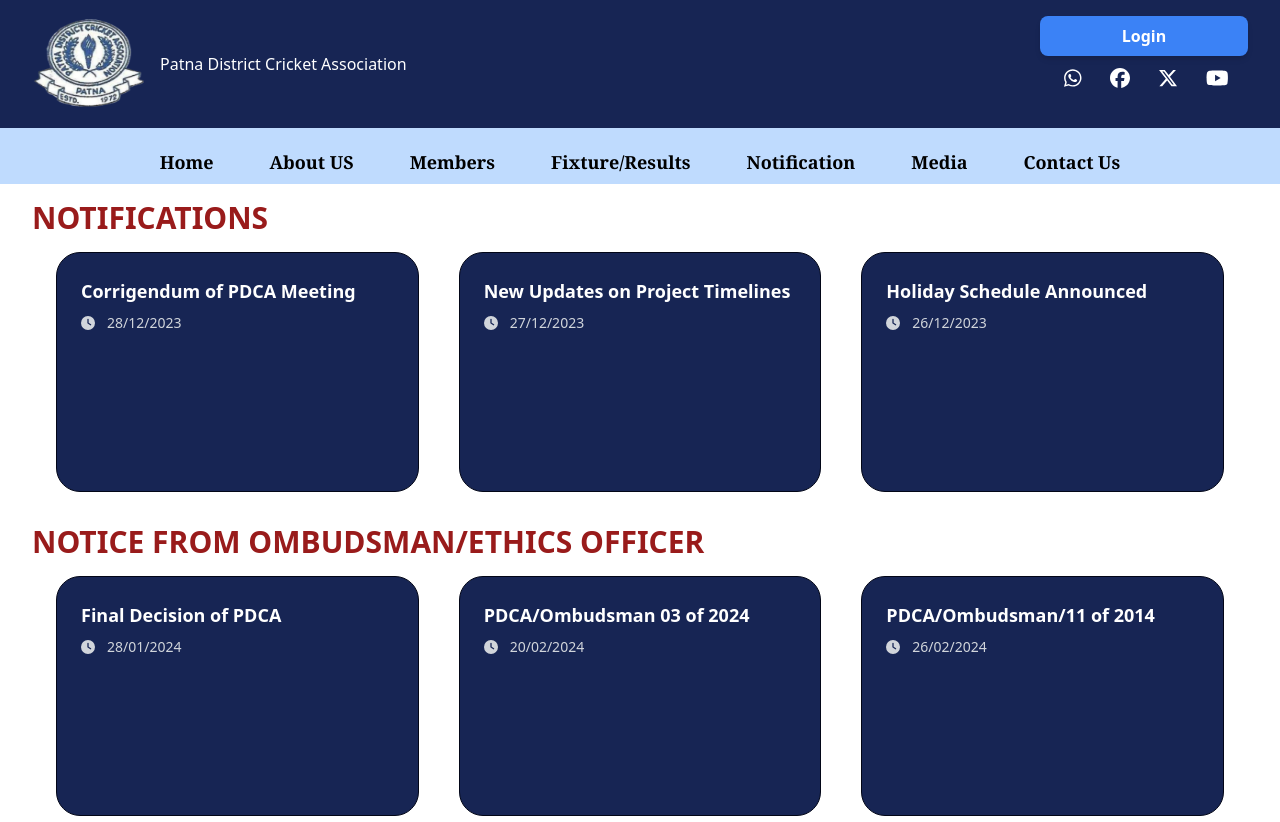
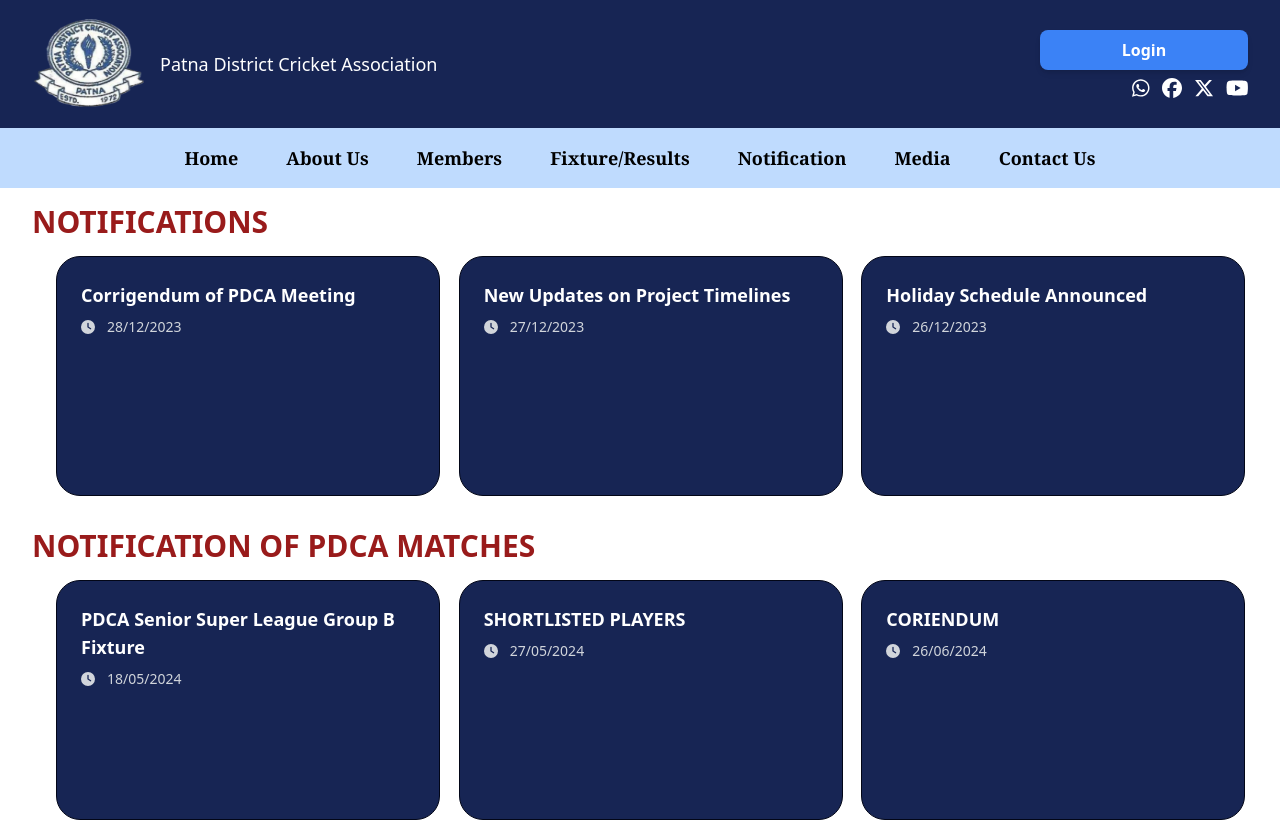
Before and after one commit to Samar1402/P.D.C.A, a React (Vite) app: page / in a window 1280 px wide. Shown: the top 822 px of the page. Built offline with nearby package versions, Linux system fonts and the light colour scheme.

Commit message:
add responsive and add dropdown on about

```diff
--- a/src/App.jsx
+++ b/src/App.jsx
@@ -9,6 +9,7 @@ import Contact from "./Components/Contact";
 import Notification from "./Components/Notification";
 import Members from "./Components/Members";
 import Gallery from "./Components/Gallery";
+import CommitteeMember from "./Components/CommitteeMember";
 
 function App() {
   return (
@@ -25,6 +26,10 @@ function App() {
           <Route path="/notification" element={<Notification />}></Route>
           <Route path="/members" element={<Members />}></Route>
           <Route path="/media" element={<Gallery />}></Route>
+          <Route
+            path="/about/committeeMembers"
+            element={<CommitteeMember />}
+          ></Route>
         </Routes>
       </main>
       <Footer />
--- a/src/Components/Header.jsx
+++ b/src/Components/Header.jsx
@@ -18,43 +18,54 @@ const Header = () => {
   };
 
   return (
-    <div>
-      <div className="flex px-8 py-4 bg-blue-950 justify-between">
-        <div className="flex flex-row items-center">
-          <img src={pdcalogo} alt="PDCA" className="w-28 h-24" />
-          <p className="text-white ml-4">Patna District Cricket Association</p>
+    <header>
+      <div className="flex flex-col sm:flex-row items-center justify-between px-4 sm:px-8 py-4 bg-blue-950">
+        {/* Logo and Title */}
+        <div className="flex items-center mb-4 sm:mb-0">
+          <img
+            src={pdcalogo}
+            alt="PDCA"
+            className="w-20 sm:w-28 h-20 sm:h-24"
+          />
+          <p className="text-white text-center sm:text-left text-sm sm:text-lg ml-4">
+            Patna District Cricket Association
+          </p>
         </div>
-        <div className="flex flex-col">
-          <div>
+
+        {/* Login Button and Social Media Icons */}
+        <div className="flex flex-col items-center sm:items-end">
+          {/* Login Button */}
+          <div className="mb-4 sm:mb-2">
             <button
               onClick={handleLoginClick} // Handle login click
-              className="w-52 text-white bg-blue-500 hover:bg-blue-600 font-semibold rounded-lg shadow-md focus:outline-none focus:ring-2 focus:ring-blue-400 focus:ring-offset-2 h-10"
+              className="w-40 sm:w-52 text-white bg-blue-500 hover:bg-blue-600 font-semibold rounded-lg shadow-md focus:outline-none focus:ring-2 focus:ring-blue-400 focus:ring-offset-2 h-10"
             >
               Login
             </button>
           </div>
 
-          <div className="flex justify-center gap-2 ml-6">
+          {/* Social Media Icons */}
+          <div className="flex justify-center sm:justify-end gap-3">
             <FontAwesomeIcon
               icon={faWhatsapp}
-              className="text-xl text-white mt-3 mr-5 hover:text-green-400 cursor-pointer"
+              className="text-lg sm:text-xl text-white hover:text-green-400 cursor-pointer"
             />
             <FontAwesomeIcon
               icon={faFacebook}
-              className="text-xl text-white mt-3 mr-5 hover:text-blue-400 cursor-pointer"
+              className="text-lg sm:text-xl text-white hover:text-blue-400 cursor-pointer"
             />
             <FontAwesomeIcon
               icon={faXTwitter}
-              className="text-xl text-white mt-3 mr-5 hover:text-gray-900 cursor-pointer"
+              className="text-lg sm:text-xl text-white hover:text-gray-900 cursor-pointer"
             />
             <FontAwesomeIcon
               icon={faYoutube}
-              className="text-xl text-white mt-3 mr-5 hover:text-red-600 cursor-pointer"
+              className="text-lg sm:text-xl text-white hover:text-red-600 cursor-pointer"
             />
           </div>
         </div>
       </div>
-    </div>
+    </header>
   );
 };
 
--- a/src/Components/Home.jsx
+++ b/src/Components/Home.jsx
@@ -4,7 +4,7 @@ import { faClock } from "@fortawesome/free-solid-svg-icons";
 import { Link } from "react-router-dom";
 
 const NotificationCard = ({ title, date, match }) => (
-  <div className="h-60 w-full sm:w-96 border border-slate-950 bg-blue-950 p-6 rounded-3xl flex flex-col justify-between">
+  <div className="h-60 w-full sm:w-96 md:w-80 lg:w-96 border border-slate-950 bg-blue-950 p-6 rounded-3xl flex flex-col justify-between">
     <div className="flex flex-col gap-2 text-sm text-gray-300">
       <h2 className="text-lg font-semibold text-white">{title}</h2>
       <div className="flex items-center gap-3">
@@ -28,7 +28,7 @@ const NotificationSection = ({ title, link, data }) => (
     >
       {title}
     </Link>
-    <div className="py-4 px-10 flex  gap-10 justify-center text-white">
+    <div className="py-4 px-10 grid grid-cols-1 sm:grid-cols-2 lg:grid-cols-3 gap-10 justify-center text-white">
       {data.map((item, index) => (
         <NotificationCard
           key={index}
@@ -46,12 +46,6 @@ const Home = () => {
     { title: "Corrigendum of PDCA Meeting", date: "28/12/2023" },
     { title: "New Updates on Project Timelines", date: "27/12/2023" },
     { title: "Holiday Schedule Announced", date: "26/12/2023" },
-  ];
-
-  const newsUpdate = [
-    { title: "Final Decision of PDCA", date: "28/01/2024" },
-    { title: "PDCA/Ombudsman 03 of 2024", date: "20/02/2024" },
-    { title: "PDCA/Ombudsman/11 of 2014", date: "26/02/2024" },
   ];
 
   const pdcaNotification = [
@@ -85,11 +79,7 @@ const Home = () => {
         link="/notification"
         data={notifications}
       />
-      <NotificationSection
-        title="NOTICE FROM OMBUDSMAN/ETHICS OFFICER"
-        link="/ombudsman-ethics-officer"
-        data={newsUpdate}
-      />
+
       <NotificationSection
         title="NOTIFICATION OF PDCA MATCHES"
         link="/pdca-matches"
--- a/src/Components/Navbar.jsx
+++ b/src/Components/Navbar.jsx
@@ -1,21 +1,122 @@
-import React from "react";
-import { Link } from "react-router-dom";
+import React, { useState, useEffect, useRef } from "react";
+import { NavLink } from "react-router-dom";
 
 const Navbar = () => {
+  const [isDropdownOpen, setDropdownOpen] = useState(false);
+  const [isMenuOpen, setMenuOpen] = useState(false);
+  const dropdownRef = useRef(null);
+
+  useEffect(() => {
+    const handleClickOutside = (event) => {
+      if (dropdownRef.current && !dropdownRef.current.contains(event.target)) {
+        setDropdownOpen(false);
+      }
+    };
+
+    document.addEventListener("mousedown", handleClickOutside);
+    return () => {
+      document.removeEventListener("mousedown", handleClickOutside);
+    };
+  }, []);
+
   return (
-    <div>
-      <div className="flex justify-center items-center p-2 bg-blue-200 ">
-        <div className="flex gap-14 mt-3 text-lg font-bold font-serif">
-          <Link to="/">Home</Link>
-          <Link to="/about">About US</Link>
-          <Link to="/members">Members</Link>
-          <Link to="/result">Fixture/Results</Link>
-          <Link to="/notification">Notification</Link>
-          <Link to="/media">Media</Link>
-          <Link to="/contact">Contact Us</Link>
+    <nav className="bg-blue-200">
+      <div className="container mx-auto px-6 py-4 font-serif text-lg font-semibold flex flex-col sm:flex-row justify-center items-center">
+        {/* Hamburger Menu for Mobile */}
+        <div className="w-full flex  sm:hidden">
+          <button className="text-xl" onClick={() => setMenuOpen(!isMenuOpen)}>
+            ☰
+          </button>
+        </div>
+
+        {/* Links */}
+        <div
+          className={`w-full sm:w-auto flex-col sm:flex-row sm:flex ${
+            isMenuOpen ? "flex gap-4 mt-2" : "hidden"
+          } sm:gap-12`}
+        >
+          <NavLink
+            to="/"
+            activeClassName="text-blue-600"
+            className="hover:text-blue-700 transition duration-300"
+            onClick={() => setDropdownOpen(false)}
+          >
+            Home
+          </NavLink>
+
+          {/* About Us with Dropdown */}
+          <div className="relative" ref={dropdownRef}>
+            <button
+              className="hover:text-blue-700 transition duration-300"
+              onClick={() => setDropdownOpen(!isDropdownOpen)}
+            >
+              About Us
+            </button>
+            {isDropdownOpen && (
+              <div className="absolute left-0 mt-2 w-40 bg-white border rounded shadow-md">
+                <NavLink
+                  to="/about/history"
+                  activeClassName="text-blue-600"
+                  className="block px-4 py-2 hover:bg-blue-100 text-sm"
+                  onClick={() => setDropdownOpen(false)}
+                >
+                  Brief History
+                </NavLink>
+                <NavLink
+                  to="/about/committeeMembers"
+                  activeClassName="text-blue-600"
+                  className="block px-4 py-2 hover:bg-blue-100 text-sm"
+                  onClick={() => setDropdownOpen(false)}
+                >
+                  Management Committee
+                </NavLink>
+              </div>
+            )}
+          </div>
+
+          <NavLink
+            to="/members"
+            activeClassName="text-blue-600"
+            className="hover:text-blue-700 transition duration-300"
+            onClick={() => setDropdownOpen(false)}
+          >
+            Members
+          </NavLink>
+          <NavLink
+            to="/result"
+            activeClassName="text-blue-600"
+            className="hover:text-blue-700 transition duration-300"
+            onClick={() => setDropdownOpen(false)}
+          >
+            Fixture/Results
+          </NavLink>
+          <NavLink
+            to="/notification"
+            activeClassName="text-blue-600"
+            className="hover:text-blue-700 transition duration-300"
+            onClick={() => setDropdownOpen(false)}
+          >
+            Notification
+          </NavLink>
+          <NavLink
+            to="/media"
+            activeClassName="text-blue-600"
+            className="hover:text-blue-700 transition duration-300"
+            onClick={() => setDropdownOpen(false)}
+          >
+            Media
+          </NavLink>
+          <NavLink
+            to="/contact"
+            activeClassName="text-blue-600"
+            className="hover:text-blue-700 transition duration-300"
+            onClick={() => setDropdownOpen(false)}
+          >
+            Contact Us
+          </NavLink>
         </div>
       </div>
-    </div>
+    </nav>
   );
 };
 
```
Also changed, not shown: src/Components/Members.jsx (+70 -67 lines).
